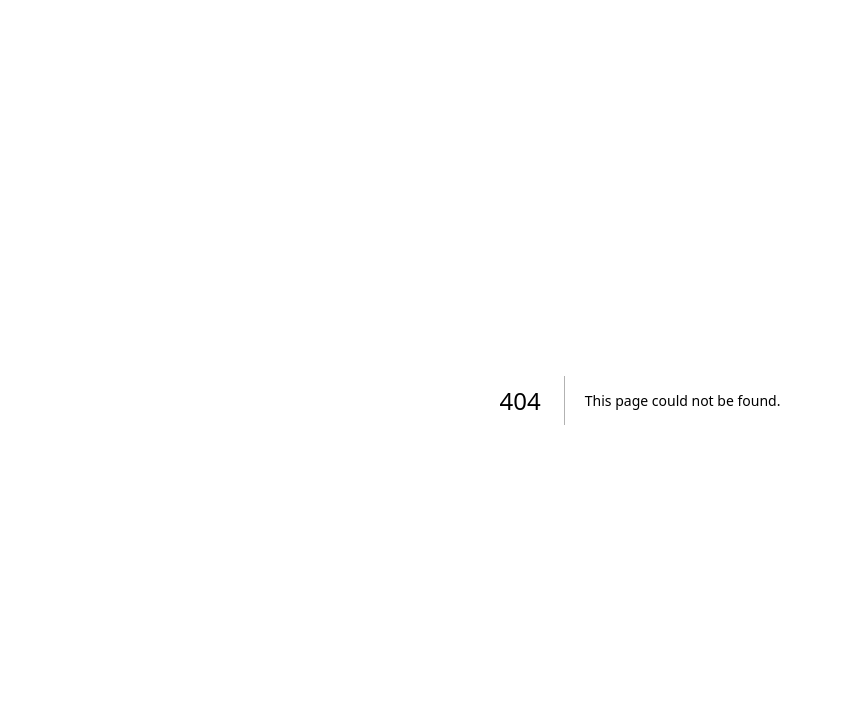
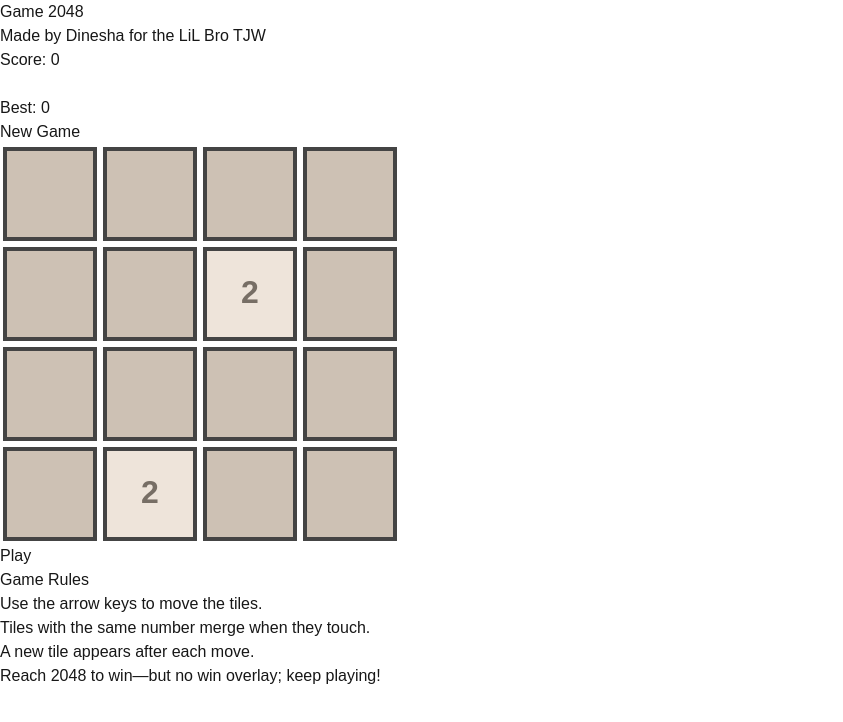
Before and after one commit to DineshaS14/my-2048-app, a Next.js app: page /game2048 in a window 1280 px wide. Before the commit this address had no page. Shown: the top 722 px of the page, without its empty margins (0-843 px from the left). Built offline with nearby package versions, Linux system fonts and the light colour scheme.

Commit message:
2048 has solid look

```diff
--- a/components/Game.tsx
+++ b/components/Game2048.tsx
@@ -255,23 +255,24 @@ const CanvasGame: React.FC = () => {
   };
 
   return (
-    <div className="flex flex-col items-center justify-center min-h-screen p-6 bg-gradient-to-br from-blue-500 to-purple-600">
-      <h1 className="text-5xl font-bold text-white mb-4">2048 By DinDin</h1>
+    <div className="flex flex-col items-center justify-center inline-block border-4 p-6 border-black rounded-lg bg-gradient-to-br from-blue-500 to-purple-600">
+
       <div className="flex justify-between w-80 mb-4 space-x-4">
-        <div className="bg-[#bbada0] text-white px-4 py-2 rounded border border-solid border-black">
+        <div className="bg-[#bbada0] text-black px-4 py-2 rounded border-4 border-solid border-[#1f2129]">
           Score: {score}
         </div>&nbsp;&nbsp;&nbsp;
-        <div className="bg-[#bbada0] text-white px-4 py-2 rounded border border-solid border-black">
+        <div className="bg-[#bbada0] text-black px-4 py-2 rounded border-4 border-solid border-black">
           Best: {bestScore}
         </div>
-      </div>
+
       <button
         onClick={newGame}
-        className="bg-orange-300 border border-black text-black px-8 py-4 rounded hover:bg-orange-400 text-2xl mb-4"
+        className="bg-orange-600 border-4 border-[#171717] text-black px-8 py-4 rounded hover:bg-orange-400 text-2xl mb-4"
       >
         New Game
       </button>
-      <div className="relative">
+      </div>
+      <div className="relative inline-block rounded-lg overflow-hidden">
         <canvas
           ref={canvasRef}
           width={CANVAS_SIZE}
@@ -301,15 +302,6 @@ const CanvasGame: React.FC = () => {
           </div>
         )}
       </div>
-      <div className="mt-6 p-4 border-4 border-black rounded-lg bg-yellow-100 max-w-md shadow-xl">
-        <h2 className="text-2xl font-bold mb-2 text-center text-gray-800">Game Rules</h2>
-        <ul className="list-disc list-inside text-gray-700 border-4 border-black border-solid p-4 bg-white rounded-lg">
-          <li>Use the arrow keys to move the tiles.</li>
-          <li>Tiles with the same number merge when they touch.</li>
-          <li>A new tile appears after each move.</li>
-          <li>Reach 2048 to win—but no win overlay; keep playing!</li>
-        </ul>
-      </div>
     </div>
   );
 };
--- a/components/FlappyBird.tsx
+++ b/components/GameFlappyBird.tsx
@@ -42,7 +42,7 @@ const FlappyBird: React.FC = () => {
     for (let i = 0; i < NUM_PIPES; i++) {
       const x = CANVAS_WIDTH + i * PIPE_SPACING;
       const bottomY = Math.random() * (CANVAS_HEIGHT - 300) + 150; // safe vertical margin
-      const gap = Math.random() * (120 - 80) + 80; // gap between 80 and 120
+      const gap = 110; // gap between 80 and 120
       pipes.push({ x, bottomY, gap, scored: false });
     }
     return pipes;
@@ -95,7 +95,7 @@ const FlappyBird: React.FC = () => {
           pipe.x += NUM_PIPES * PIPE_SPACING;
           // Generate new random vertical values for a new gap
           pipe.bottomY = Math.random() * (CANVAS_HEIGHT - 300) + 150;
-          pipe.gap = Math.random() * (120 - 80) + 80;
+          pipe.gap = 110;
           pipe.scored = false;
         }
       });
--- /dev/null
+++ b/src/app/game2048/page.tsx
@@ -0,0 +1,38 @@
+"use client";
+
+import React from "react";
+import Game2048 from "../../../components/Game2048";
+
+function Game2048Page() {
+  return (
+    <div className="min-h-screen flex flex-col items-center justify-center bg-gradient-to-br from-blue-200 to-purple-300 p-4">
+      {/* Header */}
+      <header className="mb-8 text-center">
+        <h1 className="text-5xl font-bold text-gray-900 drop-shadow-lg">Game 2048</h1>
+        <h3 className="text-xl text-gray-700 mt-2">
+          Made by Dinesha for the LiL Bro TJW
+        </h3>
+      </header>
+
+      {/* Game container */}
+      <div className="w-full max-w-md bg-white rounded-lg shadow-lg overflow-hidden">
+        <Game2048 />
+      </div>
+
+      {/* Game Rules */}
+      <div className="mt-6 p-6 border-4 border-black rounded-lg bg-yellow-100 max-lg: shadow-xl">
+        <h2 className="text-2xl font-bold mb-2 text-center text-gray-800">
+          Game Rules
+        </h2>
+        <ul className="list-disc list-inside text-gray-700 border-4 border-black border-solid p-6 rounded-lg bg-white space-y-1">
+          <li>Use the arrow keys to move the tiles.</li>
+          <li>Tiles with the same number merge when they touch.</li>
+          <li>A new tile appears after each move.</li>
+          <li>Reach 2048 to win—but no win overlay; keep playing!</li>
+        </ul>
+      </div>
+    </div>
+  );
+}
+
+export default Game2048Page;
```
Also changed, not shown: src/app/gameFlappyBird/page.tsx (added, +16 -0 lines), src/app/page.tsx (+14 -4 lines).
